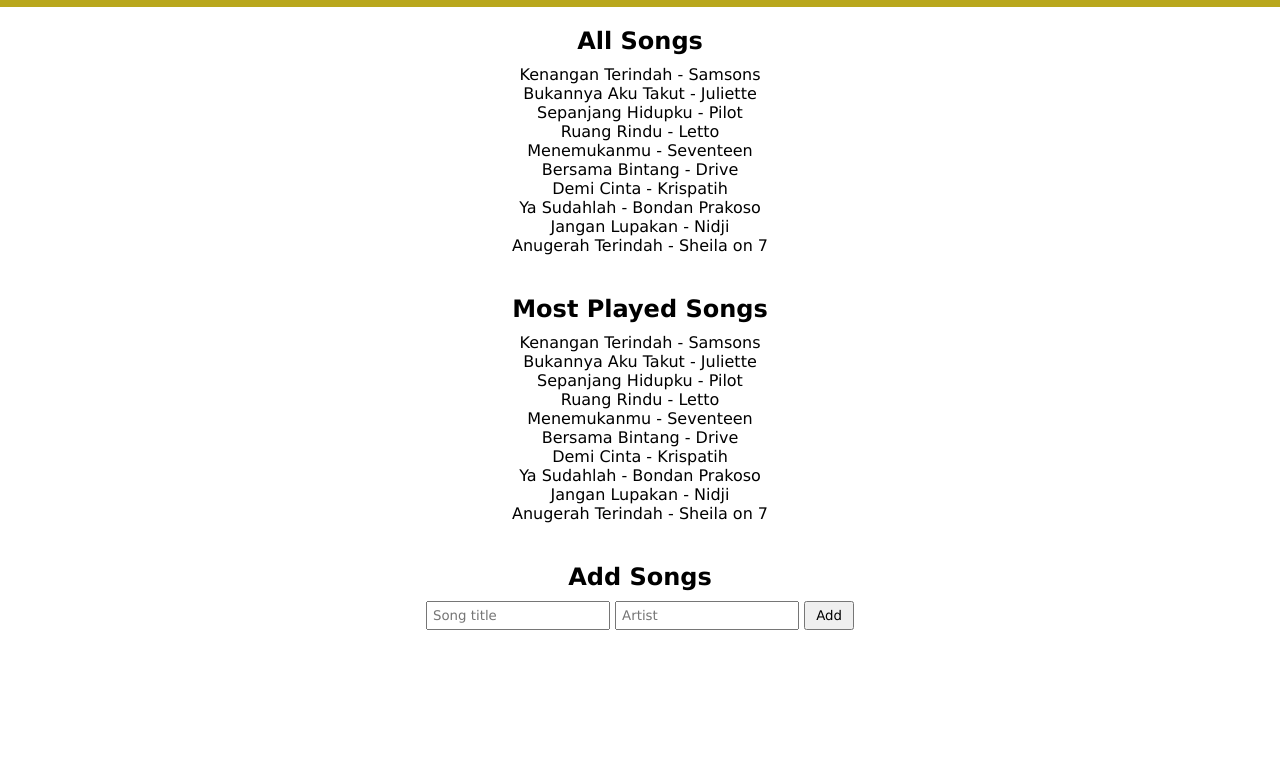
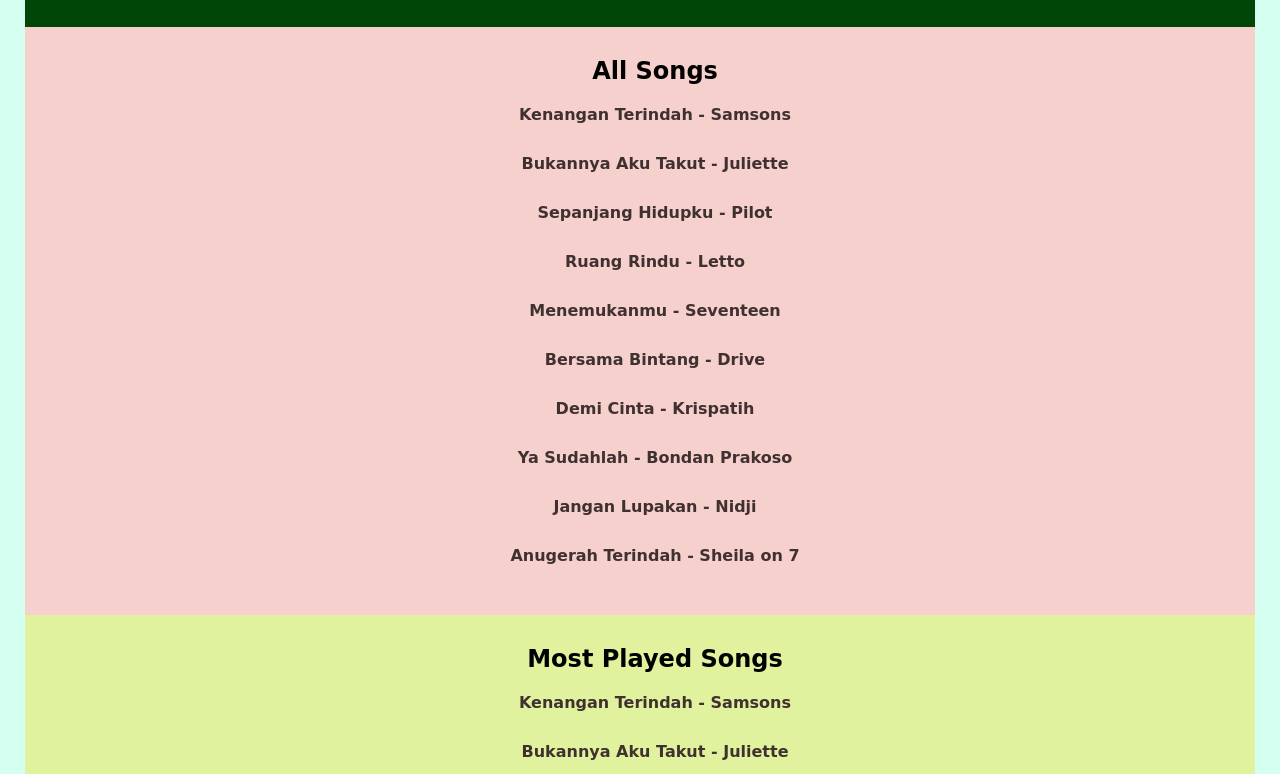
Before and after one commit to KodingAffanMaulana/Module-1.3, a plain HTML site: page Tugas 1.3/index.html in a window 1280 px wide. Shown: the part 100-874 px from the top of the page. Before the commit the page ends 800 px from the top, so only its background shows below. Drawn offline with Linux system fonts and the light colour scheme.

Commit message:
add style

```diff
--- a/Tugas 1.3/index.html
+++ b/Tugas 1.3/index.html
@@ -7,9 +7,9 @@
 </head>
 
 <body>
-    <header class="container-fluid">
+    <header>
         <div class="container">
-            <h1>Spotify Playlist</h1>
+            <h1>Spotify <span style="color: rgb(255, 187, 0);">Playlist</span></h1>
             <nav>
                 <ul>
                     <li><a href="#all-songs">All Songs</a></li>
@@ -20,7 +20,7 @@
         </div>
     </header>
 
-    <section id="all-songs" class="container-fluid">
+    <section id="all-songs">
         <div class="container">
             <h2>All Songs</h2>
             <ul id="all-songs-list" class="flex-list">
@@ -35,11 +35,12 @@
                 <li class="li9">Jangan Lupakan - Nidji</li>
                 <li class="li5">Anugerah Terindah - Sheila on 7</li>
             </ul>
+            </ul>
             <!-- <p ></p> -->
         </div>
     </section>
 
-    <section id="most-played-songs" class="container-fluid">
+    <section id="most-played-songs">
         <div class="container">
             <h2>Most Played Songs</h2>
             <ul id="most-played-songs-list" class="flex-list">
@@ -58,7 +59,7 @@
         </div>
     </section>
 
-    <section id="add-songs" class="container-fluid">
+    <section id="add-songs">
         <div class="container">
             <h2>Add Songs</h2>
             <form id="add-song-form">
--- a/Tugas 1.3/style.css
+++ b/Tugas 1.3/style.css
@@ -1,5 +1,5 @@
 * {
-    font-family: "Lucida Grande";
+    font-family: cursive;
     margin: 0;
     padding: 0;
 }
@@ -8,6 +8,7 @@
     display: flex;
     flex-direction: column;
     text-align: center;
+    background-color: rgb(213, 255, 241);
 }
 
 .container {
@@ -17,7 +18,7 @@
 }
 
 header {
-    background-color: #b9a71d;
+    background-color: #004607;
     padding: 20px;
     color: white;
 }
@@ -51,18 +52,48 @@
     text-decoration: none;
 }
 
+nav ul li a:hover {
+    color: aqua;
+    text-decoration: none;
+}
+
+header,
+#all-songs,
+#most-played-songs,
+#add-songs {
+    width: 1170px;
+    padding: 30px;
+    margin: 0 auto;
+}
+
+#all-songs {
+    background-color: rgb(246, 208, 205);
+}
+
+#most-played-songs {
+    background-color: rgb(225, 242, 158);
+}
+
+#add-songs {
+    background-color: rgb(194, 250, 188);
+}
+
 .flex-list {
     display: flex;
     flex-direction: column;
-    text-decoration: none;
+    list-style-type: none;
+    margin: 0;
+    padding: 0;
 }
 
-section {
-    padding: 20px;
-}
-
-section h2 {
-    margin-top: 0;
+.flex-list li {
+    padding: 10px;
+    background-size: cover;
+    background-position: center;
+    background-repeat: no-repeat;
+    color: rgb(64, 49, 49);
+    font-weight: bold;
+    margin-bottom: 10px;
 }
 
 form input {
```
